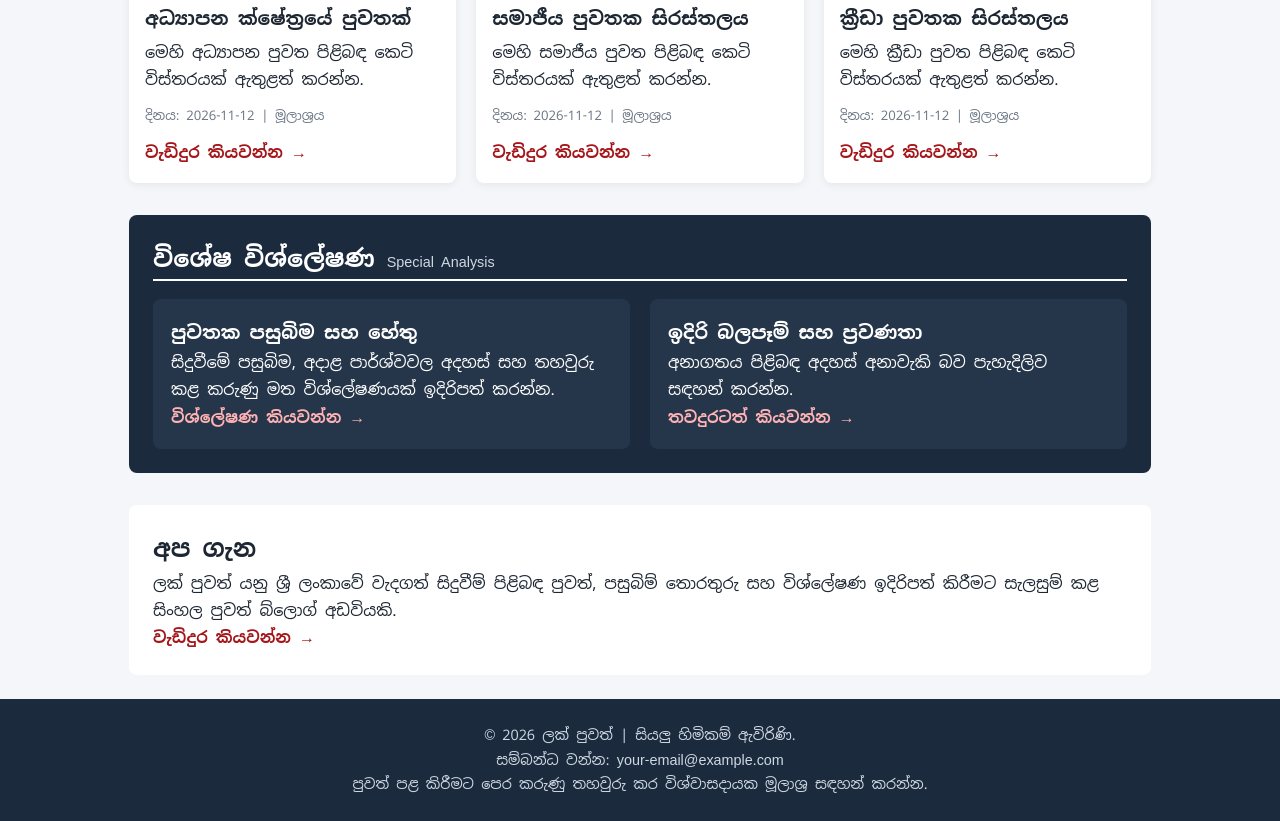
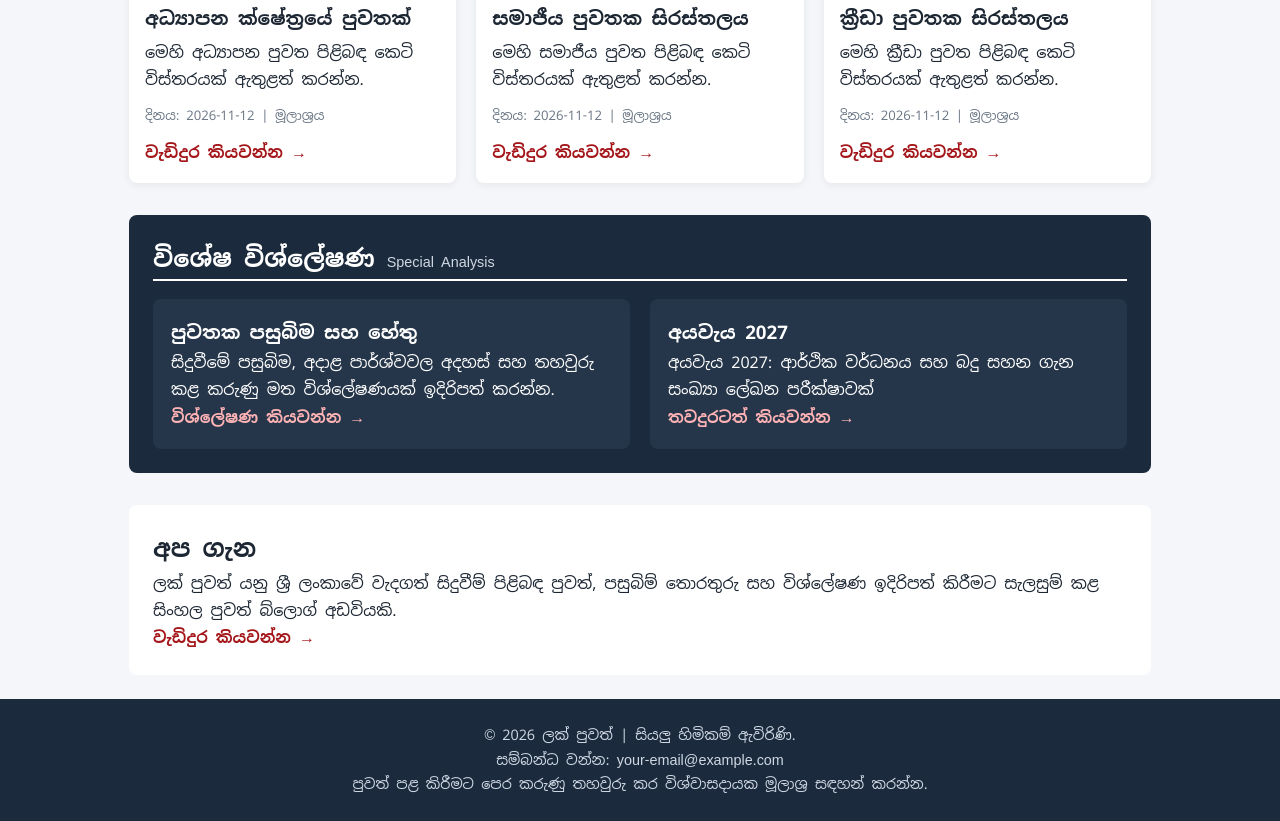
Before and after one commit to Freesofts456/lak-puwath, a plain HTML site: page index.html in a window 1280 px wide. Shown: the part 1562-2383 px from the top of the page. Drawn offline with Linux system fonts and the light colour scheme.

Commit message:
Update index.html

```diff
--- a/index.html
+++ b/index.html
@@ -199,9 +199,9 @@
 
                 <!-- විශ්ලේෂණය 2 -->
                 <article>
-                    <h3>ඉදිරි බලපෑම් සහ ප්‍රවණතා</h3>
-                    <p>අනාගතය පිළිබඳ අදහස් අනාවැකි බව පැහැදිලිව සඳහන් කරන්න.</p>
-                    <a href="analysis.html">තවදුරටත් කියවන්න →</a>
+                    <h3>අයවැය 2027</h3>
+                    <p>අයවැය 2027: ආර්ථික වර්ධනය සහ බදු සහන ගැන සංඛ්‍යා ලේඛන පරීක්ෂාවක්</p>
+                    <a href="news-budget-2027-fact-check">තවදුරටත් කියවන්න →</a>
                 </article>
 
             </div>
```
